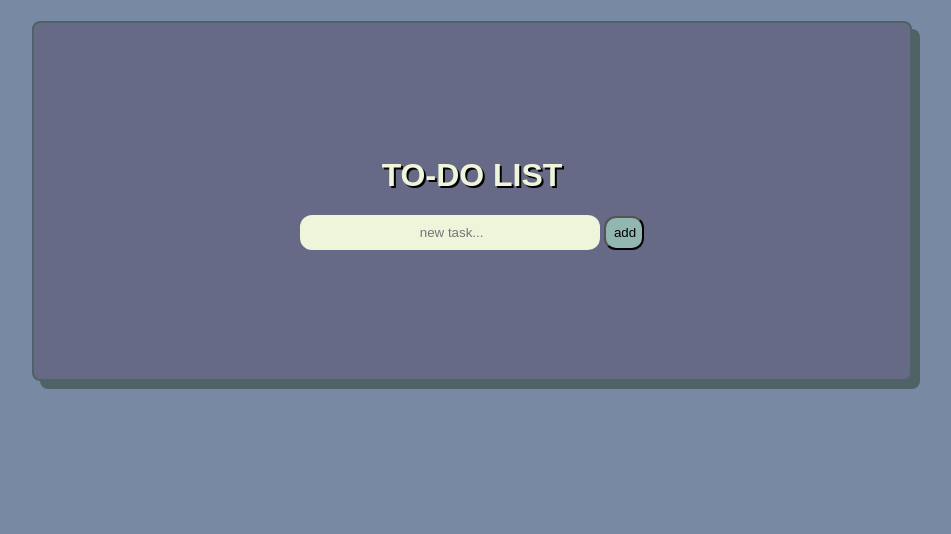
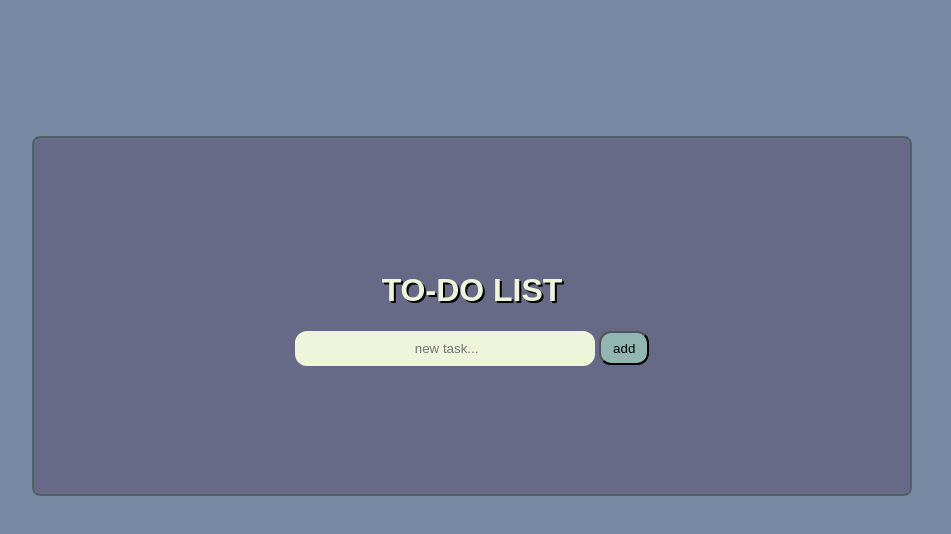
Before and after one commit to TuoSara/JS-Fall-project-2022, a plain HTML site: page index.html in a window 1280 px wide. Shown: the whole page, without its empty margins (168-1119 px from the left). Drawn offline with Linux system fonts and the light colour scheme.

Commit message:
added readme, fixed css

```diff
--- a/css/style.css
+++ b/css/style.css
@@ -9,7 +9,7 @@
     padding-bottom: 10%;
     border: 2px solid #4f6367;
     border-radius: 8px;
-    box-shadow: 8px 8px #4f6367;
+
 }
 
 body {
@@ -17,7 +17,7 @@ body {
     font-family:sans-serif;
     background-color:#788AA3;
     padding: 15%;
-    padding-top: 1%;
+    padding-top: 10%;
 
 }
 
@@ -45,7 +45,7 @@ input[type=text] {
 
 button {
     text-align: center;
-    width: 40px;
+    width: 50px;
     padding: 1%;
     background-color: #92B6B1;
     border-radius: 12px;
@@ -67,6 +67,7 @@ closebtn {
 }
 
 #errormsg {
+    text-align: center;
     color:#7a9e9f;
     font-weight: bolder;
 
--- a/js/script.js
+++ b/js/script.js
@@ -15,7 +15,7 @@ function error() {
 
 // does the exact opposite of error()
 function clearError() {
-    // This is some mad bubblegum but hey, as long as it works.
+
     var element = document.getElementById("grad")
     element.style.borderColor = "#4f6367";
 
```
Also changed, not shown: 1 other file.
